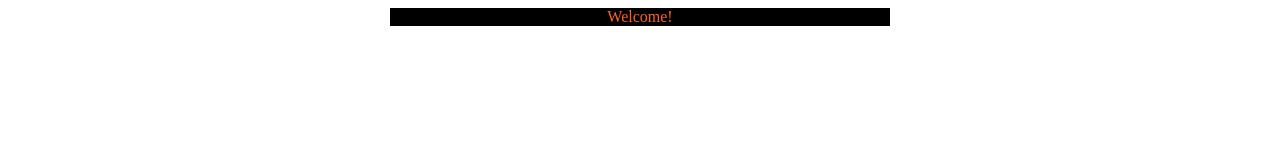
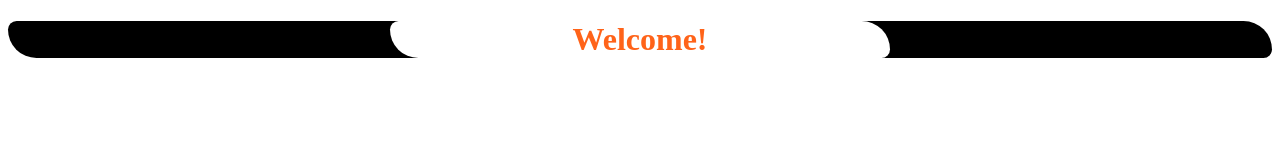
Before and after one commit to w13n/w13n.github.io, a plain HTML site: page index.html in a window 1280 px wide. Drawn offline with Linux system fonts and the light colour scheme.

Commit message:
Update index.html

```diff
--- a/index.html
+++ b/index.html
@@ -1,10 +1,18 @@
 <!DOCTYPE html>
 
+<style>
+div {
+  background: #000000;
+  border-radius: 15px 50px;
+}
+</style>
 <html>
   <body>
     <div style="text-align: center;">
-      <div style="width: 500px; margin: 0 auto; background: #000; color: #ff6319;">
-       Welcome!
+      <div style="width: 500px; margin: 0 auto; background: #ffffff; color: #ff6319; style">
+        <h1>
+          Welcome!
+        </h1>
       </div>
     </div>
   </body>
```
